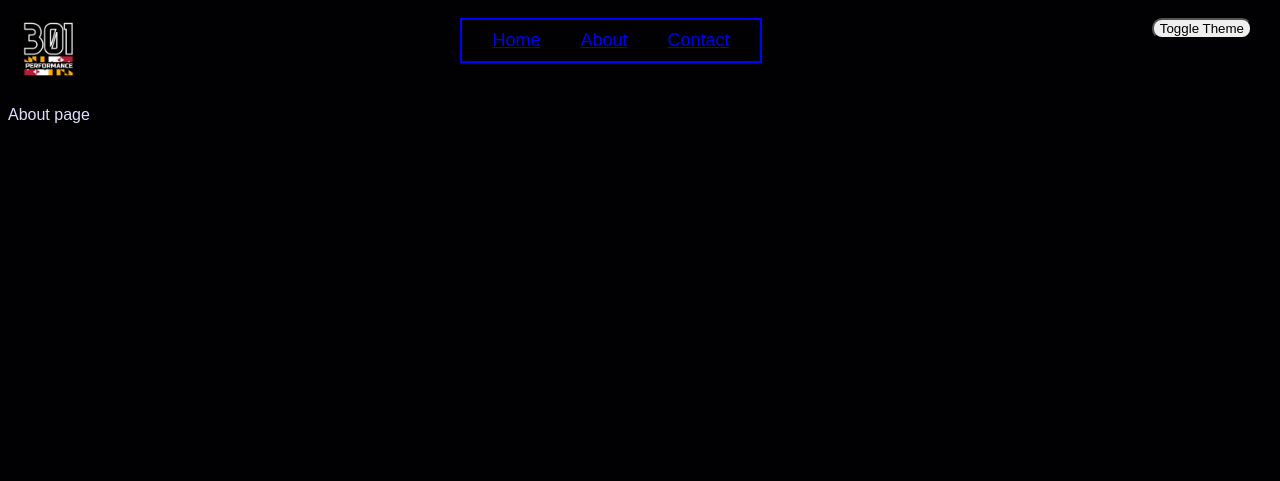
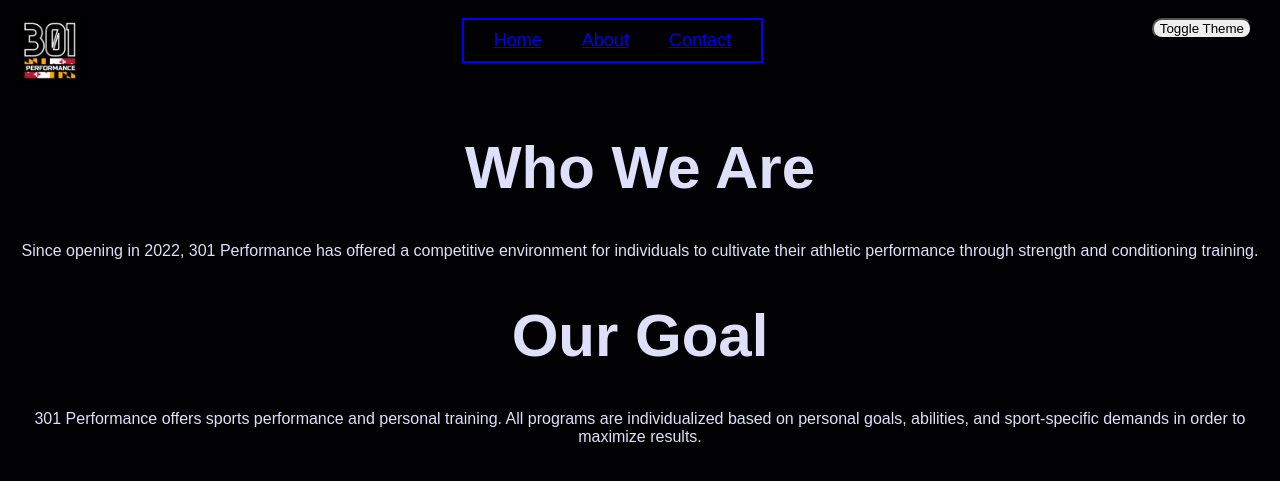
Before and after one commit to LIoccoUMD/fitness-app, a Django app: page /about/ in a window 1280 px wide. Shown: the top 481 px of the page. Run offline with Django 5.2, Linux system fonts and the light colour scheme.

Commit message:
Updating

```diff
--- a/static/fitness_app/style.css
+++ b/static/fitness_app/style.css
@@ -24,8 +24,8 @@
 
 #nav-logo {
   /* align-self: flex-start; */
-  max-width: 5%; /* logo size */
-  height: auto;
+  max-width: 65px; /* logo size */
+  height: 65px;
   /* border: 2px orange solid; */
 }
 
@@ -46,7 +46,6 @@
   width: auto;
 }
 
-
 #navbar li {
   list-style-type: none;
   font-size: large;
@@ -55,16 +54,11 @@
   /* border: 2px red solid; */
   align-content: center;
 }
-/*
-#navbar-links {
-  align-items: center;
-} */
 
 #theme-toggle {
   border-radius: 10px;
   margin: 0 10px;
 }
-
 
 body {
   font-family: Arial, sans-serif;
@@ -72,7 +66,16 @@
   font-size: 30px;
 }
 
+h1 {
+  /* border: 1px red solid; */
+  text-align: center;
+  justify-content: center;
+  color: var(--text);
+}
+
 p {
+  /* border: 1px blue solid; */
+  text-align: center;
   color: var(--text);
   font-size: 16px;
 }
--- a/templates/core/about.html
+++ b/templates/core/about.html
@@ -4,17 +4,15 @@
   <head>
     <meta charset="utf-8" />
     <title>About</title>
-    <meta
-      http-equiv="Cache-Control"
-      content="no-cache, no-store, must-revalidate"
-    />
     <meta name="author" content="" />
     <meta name="description" content="" />
     <meta name="viewport" content="width=device-width, initial-scale=1" />
     <link rel="stylesheet" href="{% static "fitness_app/style.css" %}" >
   </head>
-      <div id="navbar"> <!-- Home, About, Contact, Light/Dark-->
-      <img id="nav-logo" src="{% static "images/301logo.jpg" %} " alt="301Performance Logo">
+  <div id="navbar">
+    <!-- Home, About, Contact, Light/Dark-->
+    <img id="nav-logo" src="{% static "images/301logo.jpg" %} "
+    alt="301Performance Logo">
     <ul id="navbar-links">
       <li><a href="/index">Home</a></li>
       <li><a href="/about">About</a></li>
@@ -23,8 +21,18 @@
     <button id="theme-toggle">Toggle Theme</button>
   </div>
   <body>
-    <p>About page</p>
-
+    <h1>Who We Are</h1>
+    <p>
+      Since opening in 2022, 301 Performance has offered a competitive
+      environment for individuals to cultivate their athletic performance
+      through strength and conditioning training.
+    </p>
+    <h1>Our Goal</h1>
+    <p>
+      301 Performance offers sports performance and personal training. All
+      programs are individualized based on personal goals, abilities, and
+      sport-specific demands in order to maximize results.
+    </p>
     <script>
       // JavaScript for theme toggle
       document.getElementById("theme-toggle").addEventListener("click", () => {
--- a/templates/core/index.html
+++ b/templates/core/index.html
@@ -4,7 +4,6 @@
   <head>
     <meta charset="utf-8" />
     <title></title>
-    <meta http-equiv="Cache-Control" content="no-cache, no-store, must-revalidate">
     <meta name="author" content="" />
     <meta name="description" content="" />
     <meta name="viewport" content="width=device-width, initial-scale=1" />
@@ -13,7 +12,7 @@
 
   <body>
     <div id="navbar"> <!-- Home, About, Contact, Light/Dark-->
-      <img id="nav-logo" src="{% static "images/301logo.jpg" %} " alt="301Performance Logo">
+      <a href="/index"><img id="nav-logo" src="{% static "images/301logo.jpg" %} " alt="301Performance Logo">
       <ul id="navbar-links">
         <li><a href="/index">Home</a></li>
         <li><a href="/about">About</a></li>
```
Also changed, not shown: templates/core/contact.html (+7 -4 lines), core/migrations/0009_alter_type_label.py (added), core/migrations/0010_alter_type_label.py (added). Lines whose indentation alone changed are shown as unchanged.
